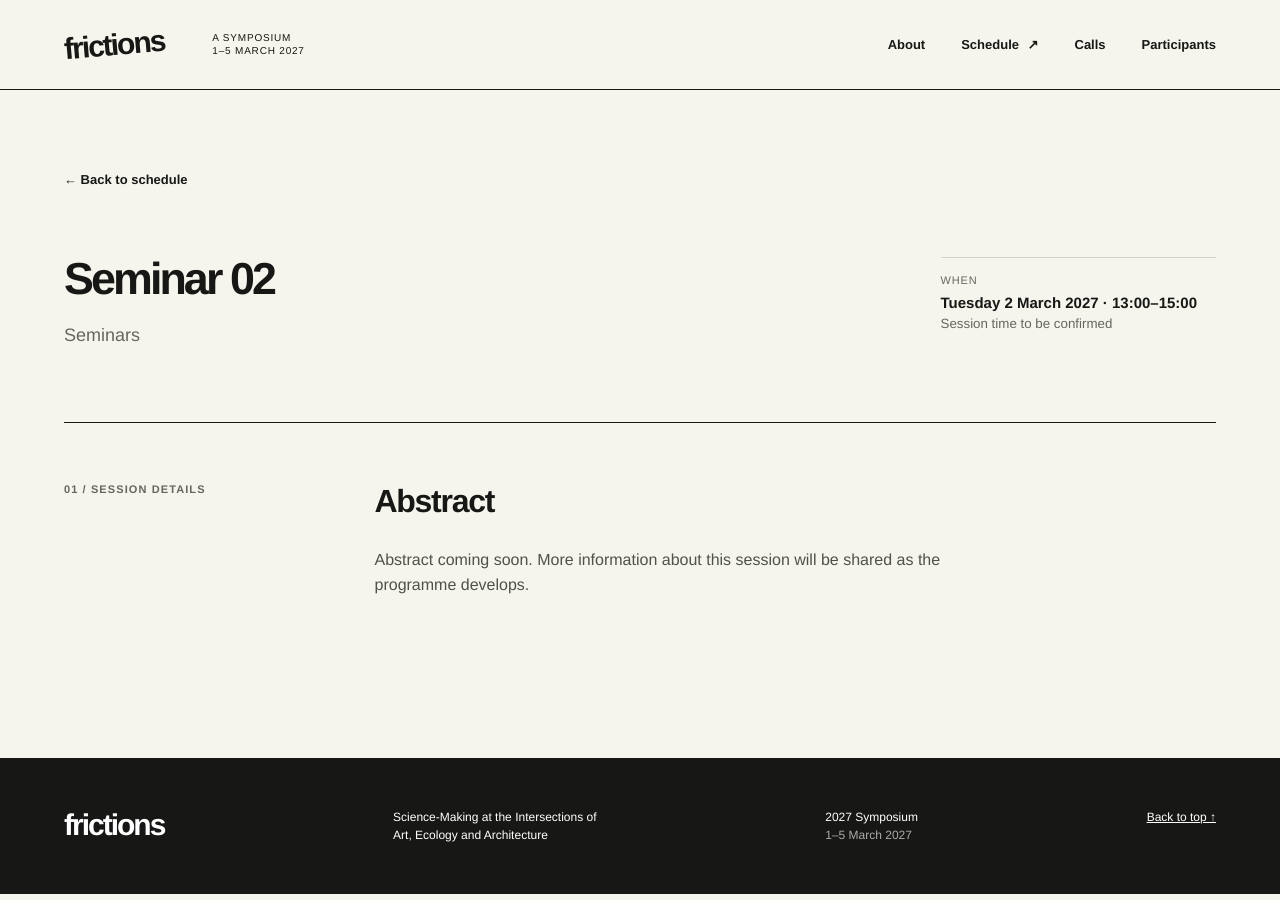
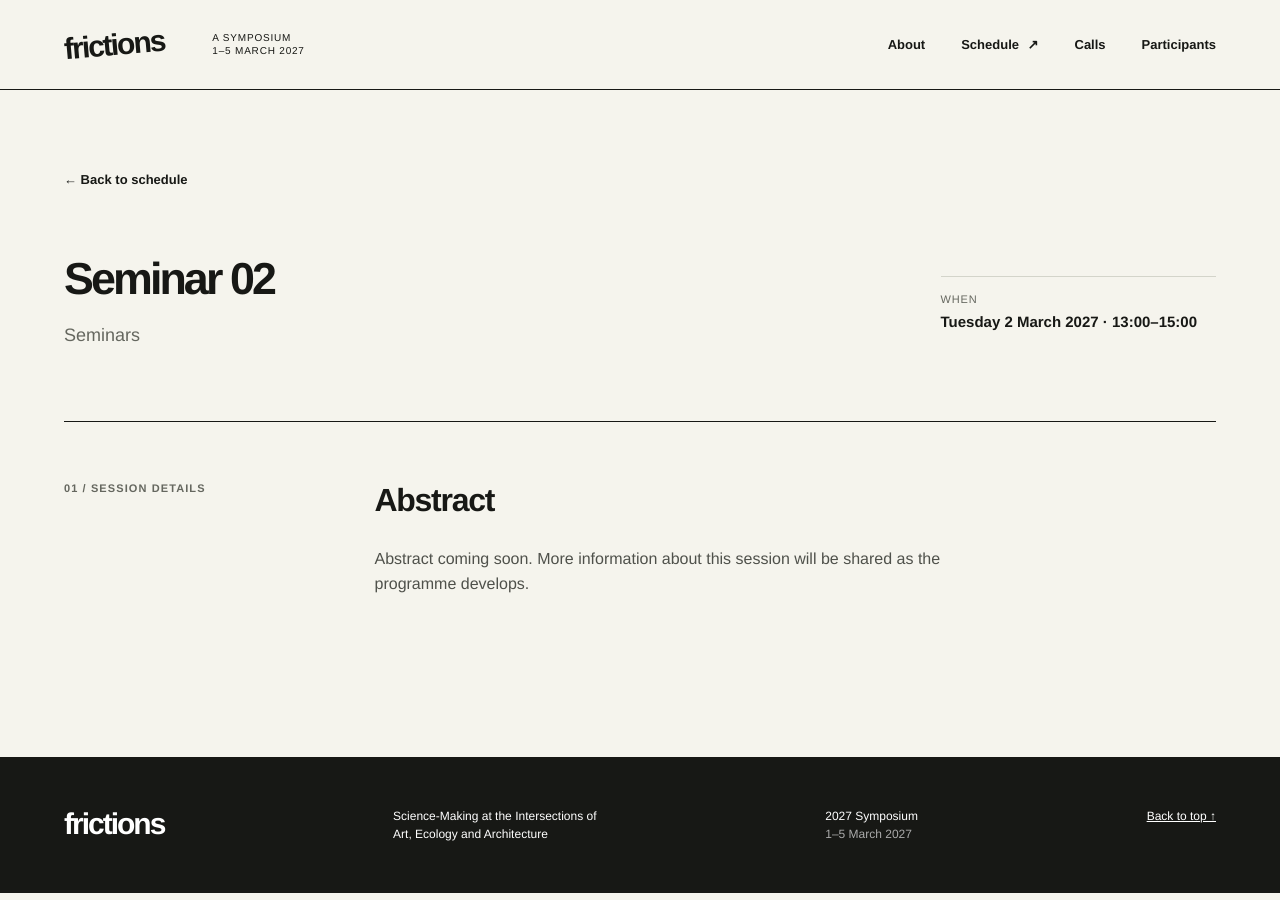
Before and after one commit to rtbs-atlas/frictions.github.io, a Jekyll site: the page built from _events/seminar-2.md, in a window 1280 px wide. Built offline with Jekyll 4.4.1, drawn with Linux system fonts in a browser that asks for light colours.

Commit message:
Remove outdated event time note
Co-authored-by: Copilot <223556219+Copilot@users.noreply.github.com>

```diff
--- a/_layouts/event.html
+++ b/_layouts/event.html
@@ -10,7 +10,7 @@ layout: default
     </div>
     <div class="event-meta">
       {% assign date_index = page.day | minus: 1 %}
-      <div><span>When</span><strong>{{ site.conference_dates[date_index] }} 2027 · {{ page.time }}</strong><small>Session time to be confirmed</small></div>
+      <div><span>When</span><strong>{{ site.conference_dates[date_index] }} 2027 · {{ page.time }}</strong></div>
       {% if page.venue != empty %}
       <div><span>Venue</span><strong>{{ page.venue }}{% if page.map_url != empty %} <a class="map-pin" href="{{ page.map_url }}" target="_blank" rel="noopener" aria-label="Open {{ page.venue | escape }} in Google Maps" title="Open in Google Maps">📍</a>{% endif %}</strong></div>
       {% endif %}
```
